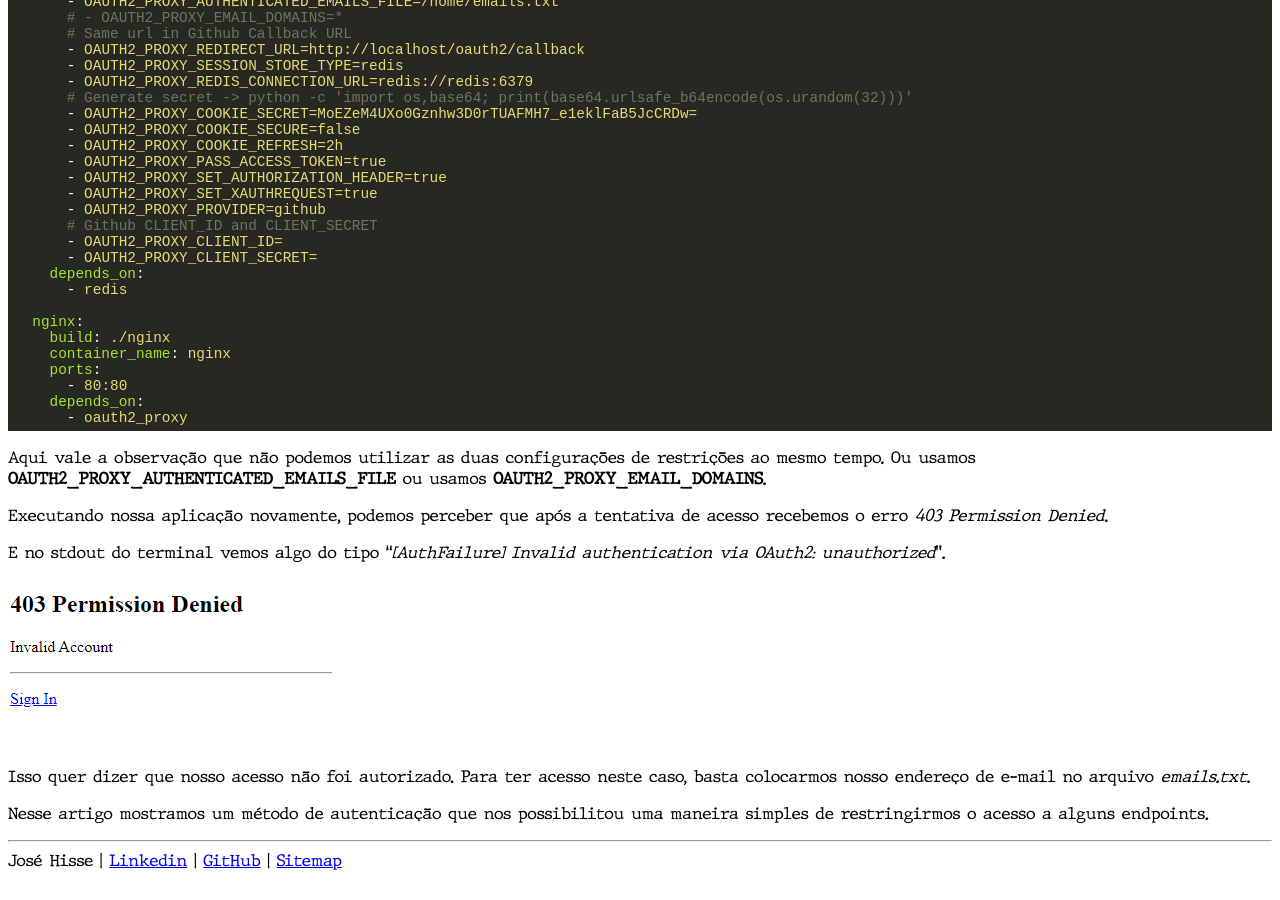
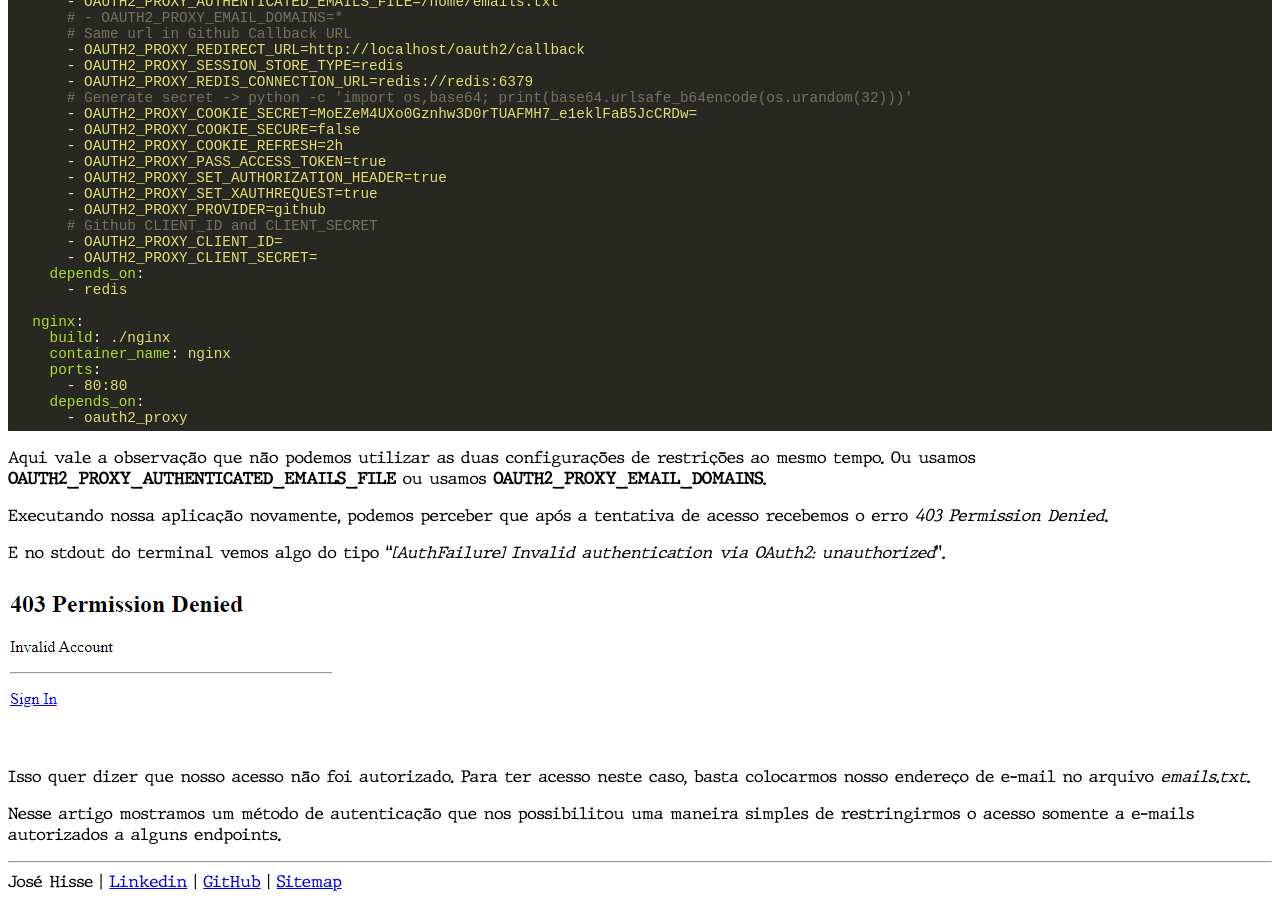
Before and after one commit to jhisse/jhisse.github.io, a Jekyll site: the page built from _posts/2019-10-19-autenticando-com-oauth2-proxy-nginx-e-github.md, in a window 1280 px wide and 900 px high, scrolled down 8368 px. Built offline with Jekyll 4.4.1, drawn with Linux system fonts in a browser that asks for light colours; before the commit the page ends 9247 px from its top, so only the background shows below that; some of the changed text lies outside the part shown.

Commit message:
correções

```diff
--- a/_posts/2019-10-19-autenticando-com-oauth2-proxy-nginx-e-github.md
+++ b/_posts/2019-10-19-autenticando-com-oauth2-proxy-nginx-e-github.md
@@ -364,4 +364,4 @@ E no stdout do terminal vemos algo do tipo "*\[AuthFailure\] Invalid authenticat
 
 Isso quer dizer que nosso acesso não foi autorizado. Para ter acesso neste caso, basta colocarmos nosso endereço de e-mail no arquivo *emails.txt*.
 
-Nesse artigo mostramos um método de autenticação que nos possibilitou uma maneira simples de restringirmos o acesso a alguns endpoints.
+Nesse artigo mostramos um método de autenticação que nos possibilitou uma maneira simples de restringirmos o acesso somente a e-mails autorizados a alguns endpoints.
```
Also changed, not shown: other parts of _posts/2019-10-19-autenticando-com-oauth2-proxy-nginx-e-github.md (+3 -3 lines).
